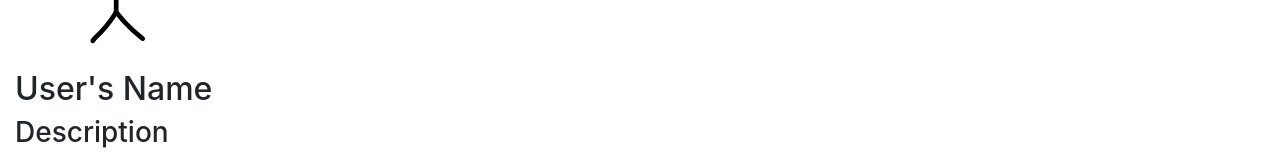
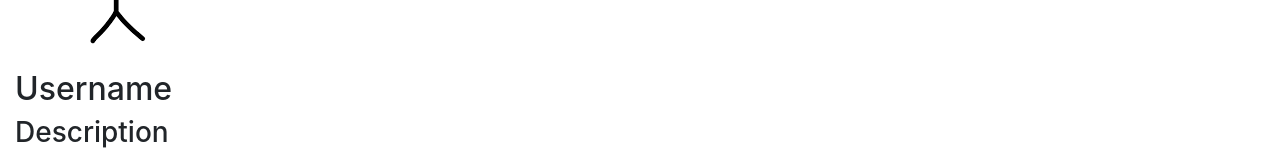
Before and after one commit to rossfrank/wbdv-sp21-recipe-planner, a React (Create React App) app: page /recipe/profile in a window 1280 px wide. Shown: the part 264-424 px from the top of the page. Built offline with nearby package versions, Linux system fonts and the light colour scheme.

Commit message:
update layout

```diff
--- a/src/components/profile/profile.js
+++ b/src/components/profile/profile.js
@@ -6,7 +6,6 @@ export default class Profile extends React.Component {
 
     constructor(props) {
         super(props)
-        console.log(props)
     }
 
     render() {
@@ -19,6 +18,7 @@ export default class Profile extends React.Component {
                     </div>
                     <div className="col-8">
                         <h2>Content</h2>
+
                     </div>
                 </div>
             </div>
--- a/src/components/profile/user-description.js
+++ b/src/components/profile/user-description.js
@@ -3,17 +3,22 @@ import stick from "./img.png";
 
 export default class UserDescription extends React.Component {
 
+    state = {
+        user_name:"Username",
+        user_description: "Description",
+        //user_image: "./img.png"
+    }
+
     constructor(props) {
         super(props)
-        console.log(props)
     }
 
     render() {
         return(
             <div>
                 <img src={stick} alt="User Profile Image"/>
-                <h2>User's Name</h2>
-                <h3>Description</h3>
+                <h2>{this.state.user_name}</h2>
+                <h3>{this.state.user_description}</h3>
             </div>
         )
     }
```
Also changed, not shown: src/components/profile/profile-tabs.js (added, +16 -0 lines).
